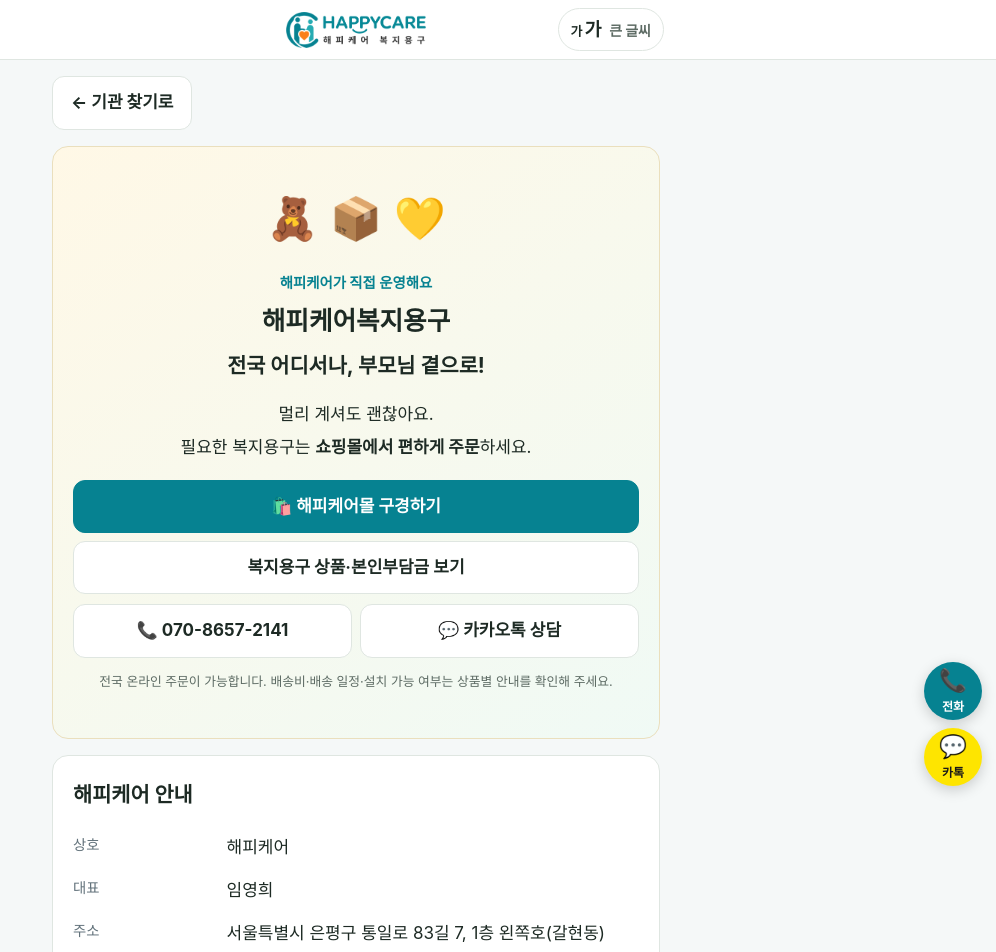
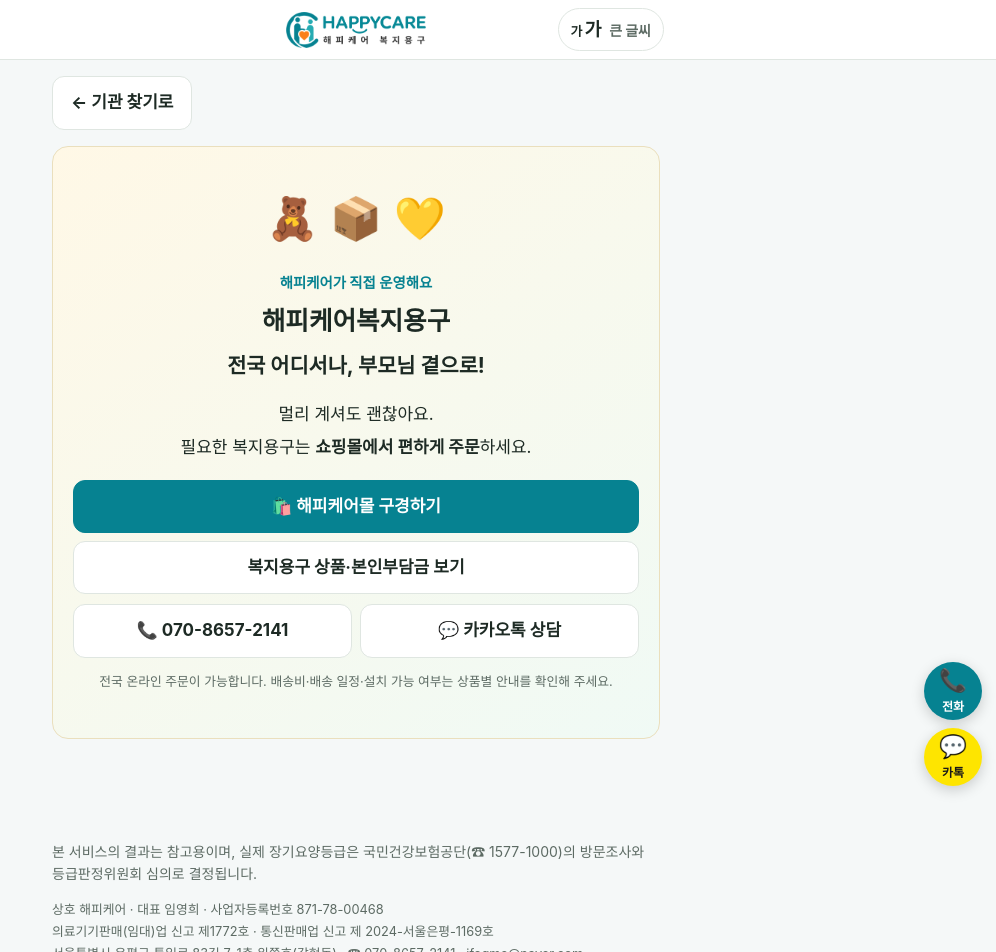
Before and after one commit to yoyo5679/happy, a Next.js app: page /care/happycare in a window 1280 px wide. Shown: the top 952 px of the page, without its empty margins (284-1280 px from the left). Built offline with nearby package versions, Linux system fonts and the light colour scheme.

Commit message:
Remove duplicate Happycare business information from equipment finder

```diff
--- a/src/components/HappycareInfo.tsx
+++ b/src/components/HappycareInfo.tsx
@@ -1,7 +1,7 @@
 import Link from "next/link";
-import {site,business} from "@/config/site";
+import {site} from "@/config/site";
 
 export function HappycareInfo({headingLevel=2}:{headingLevel?:1|2}) {
  const Heading=headingLevel===1?"h1":"h2";
- return <><section className="card happy-care-banner"><span className="happy-care-mascot" aria-hidden>🧸 📦 💛</span><p className="eyebrow">해피케어가 직접 운영해요</p><Heading>{site.name}</Heading><h2>전국 어디서나, 부모님 곁으로!</h2><p>멀리 계셔도 괜찮아요.<br/>필요한 복지용구는 <strong>쇼핑몰에서 편하게 주문</strong>하세요.</p><a href={site.storeUrl} className="btn primary wide" target="_blank" rel="noopener noreferrer">🛍️ 해피케어몰 구경하기</a><Link href="/catalog" className="btn wide">복지용구 상품·본인부담금 보기</Link><div className="care-actions"><a href={`tel:${site.phone.replace(/-/g,"")}`} className="btn">📞 {site.phone}</a><a href={site.kakaoUrl} className="btn" target="_blank" rel="noopener noreferrer">💬 카카오톡 상담</a></div><p className="small muted">전국 온라인 주문이 가능합니다. 배송비·배송 일정·설치 가능 여부는 상품별 안내를 확인해 주세요.</p></section><section className="card facility-detail"><h2>해피케어 안내</h2><dl><dt>상호</dt><dd>{business.company}</dd><dt>대표</dt><dd>{business.ceo}</dd><dt>주소</dt><dd>{business.address}</dd><dt>사업자등록번호</dt><dd>{business.bizNo}</dd><dt>의료기기 판매·임대업 신고</dt><dd>{business.medicalNo}</dd></dl><a className="btn" href={`https://map.kakao.com/?q=${encodeURIComponent(`${business.company} ${business.address}`)}`} target="_blank" rel="noopener noreferrer">📍 해피케어 위치 보기</a></section></>;
+ return <section className="card happy-care-banner"><span className="happy-care-mascot" aria-hidden>🧸 📦 💛</span><p className="eyebrow">해피케어가 직접 운영해요</p><Heading>{site.name}</Heading><h2>전국 어디서나, 부모님 곁으로!</h2><p>멀리 계셔도 괜찮아요.<br/>필요한 복지용구는 <strong>쇼핑몰에서 편하게 주문</strong>하세요.</p><a href={site.storeUrl} className="btn primary wide" target="_blank" rel="noopener noreferrer">🛍️ 해피케어몰 구경하기</a><Link href="/catalog" className="btn wide">복지용구 상품·본인부담금 보기</Link><div className="care-actions"><a href={`tel:${site.phone.replace(/-/g,"")}`} className="btn">📞 {site.phone}</a><a href={site.kakaoUrl} className="btn" target="_blank" rel="noopener noreferrer">💬 카카오톡 상담</a></div><p className="small muted">전국 온라인 주문이 가능합니다. 배송비·배송 일정·설치 가능 여부는 상품별 안내를 확인해 주세요.</p></section>;
 }
```
